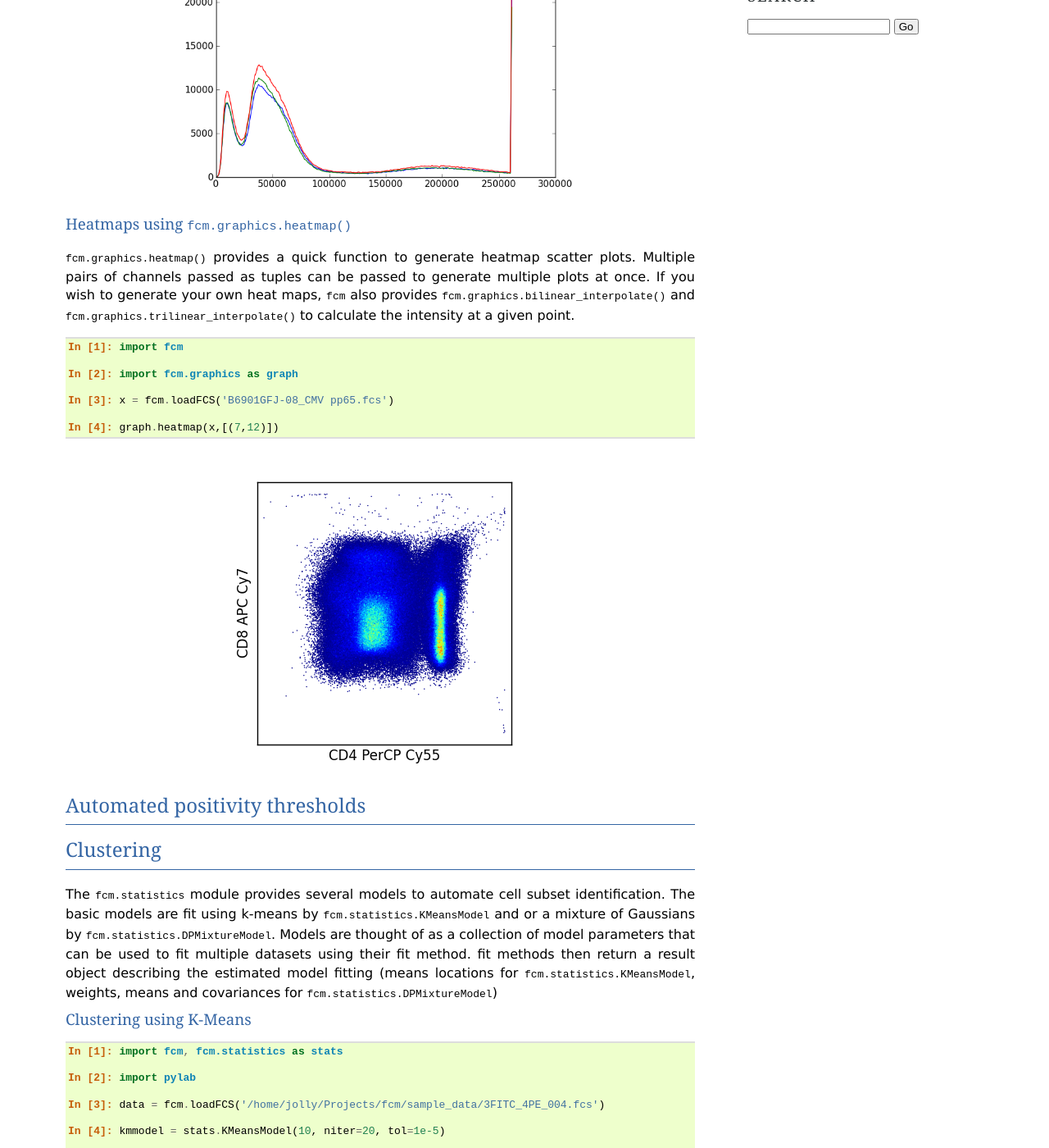
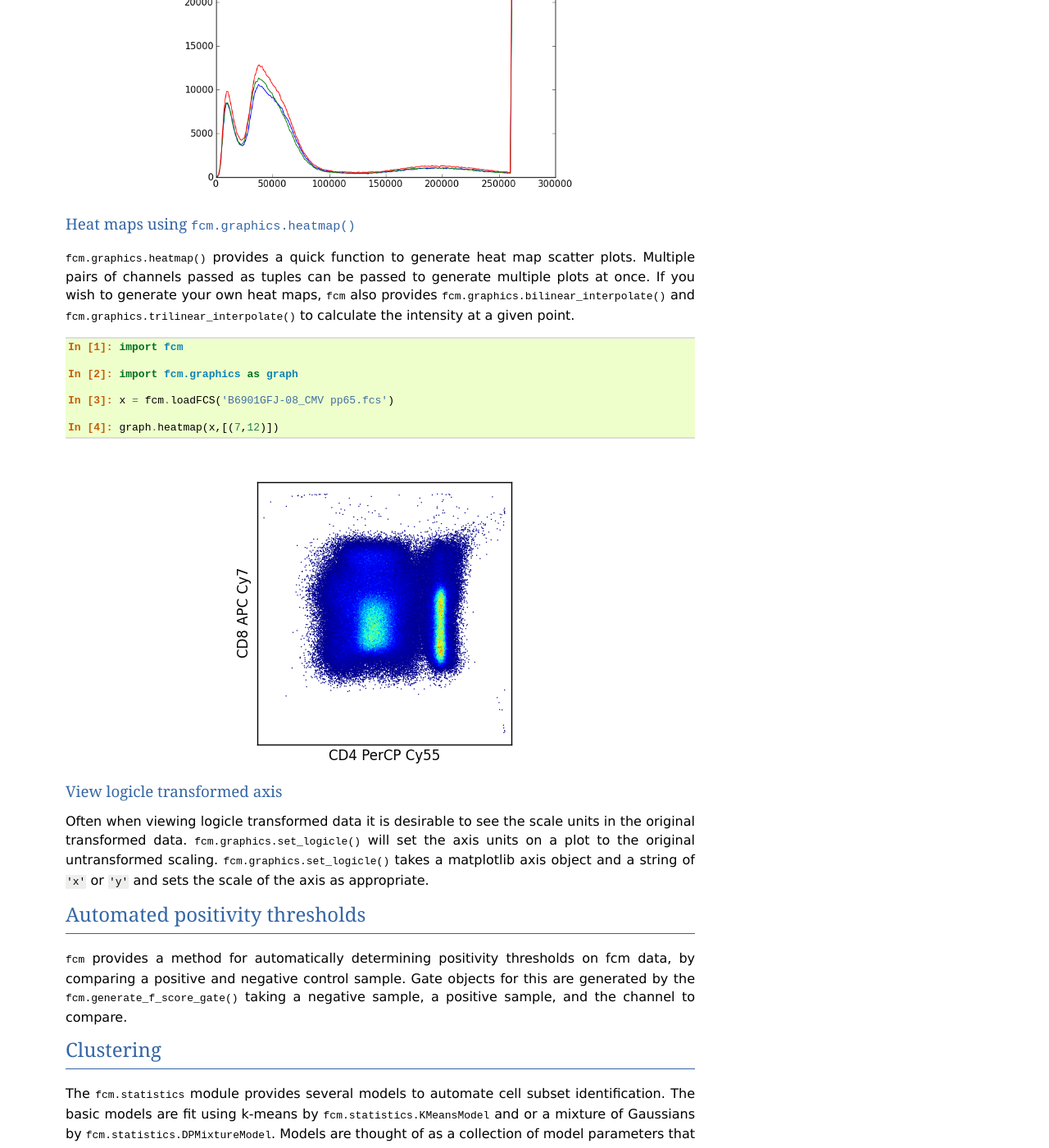
Before and after one commit to nguyen1j/py-fcm, a Sphinx documentation site: the page built from docs/source/advanced.rst, in a window 1280 px wide and 1400 px high, scrolled down 669 px. Shown: the whole window at 82% size. Built offline with Sphinx 7.4.7, drawn with Linux system fonts in a browser that asks for light colours; formulas are drawn with MathJax 3; some of the changed text lies outside the part shown.

Commit message:
more documentation

```diff
--- a/docs/source/advanced.rst
+++ b/docs/source/advanced.rst
@@ -28,9 +28,9 @@ Histogram using :py:func:`graphics.hist`
    :alt: histogram of channel 3 of three fcs files
    :figclass: align-center
 
-Heatmaps using :py:func:`fcm.graphics.heatmap`
+Heat maps using :py:func:`fcm.graphics.heatmap`
 ==============================================
-:py:func:`fcm.graphics.heatmap` provides a quick function to generate heatmap scatter
+:py:func:`fcm.graphics.heatmap` provides a quick function to generate heat map scatter
 plots.  Multiple pairs of channels passed as tuples can be passed to generate multiple
 plots at once.  If you wish to generate your own heat maps, :py:mod:`fcm` also provides
 :py:func:`fcm.graphics.bilinear_interpolate` and :py:func:`fcm.graphics.trilinear_interpolate`
@@ -52,15 +52,28 @@ to calculate the intensity at a given point.
    :alt: example heat map
    :figclass: align-center
 
+View logicle transformed axis
+=============================
+Often when viewing logicle transformed data it is desirable to see the scale units
+in the original transformed data.  :py:func:`fcm.graphics.set_logicle` will set
+the axis units on a plot to the original untransformed scaling.  :py:func:`fcm.graphics.set_logicle`
+takes a matplotlib axis object and a string of ``'x'`` or ``'y'`` and sets the scale of the
+axis as appropriate.
+
 Automated positivity thresholds
 *******************************
+:py:mod:`fcm` provides a method for automatically determining positivity thresholds on fcm
+data, by comparing a positive and negative control sample.  Gate objects for this are
+generated by the :py:func:`fcm.generate_f_score_gate` taking a negative sample, a positive sample,
+and the channel to compare.
+
 
 Clustering
 **********
 The :py:mod:`fcm.statistics` module provides several models to automate
 cell subset identification.  The basic models are fit using k-means by :py:class:`fcm.statistics.KMeansModel`
 and or a mixture of Gaussians by :py:class:`fcm.statistics.DPMixtureModel`.  Models are thought
-of as a collection of model parameters that can be used to fit multiple datasets using their fit method.
+of as a collection of model parameters that can be used to fit multiple data sets using their fit method.
 fit methods then return a result object describing the estimated model fitting (means locations
 for :py:class:`fcm.statistics.KMeansModel`, weights, means and covariances for :py:class:`fcm.statistics.DPMixtureModel`)
 
```
Also changed, not shown: other parts of docs/source/advanced.rst (+3 -21 lines), docs/source/basic.rst (+5 -5 lines).
